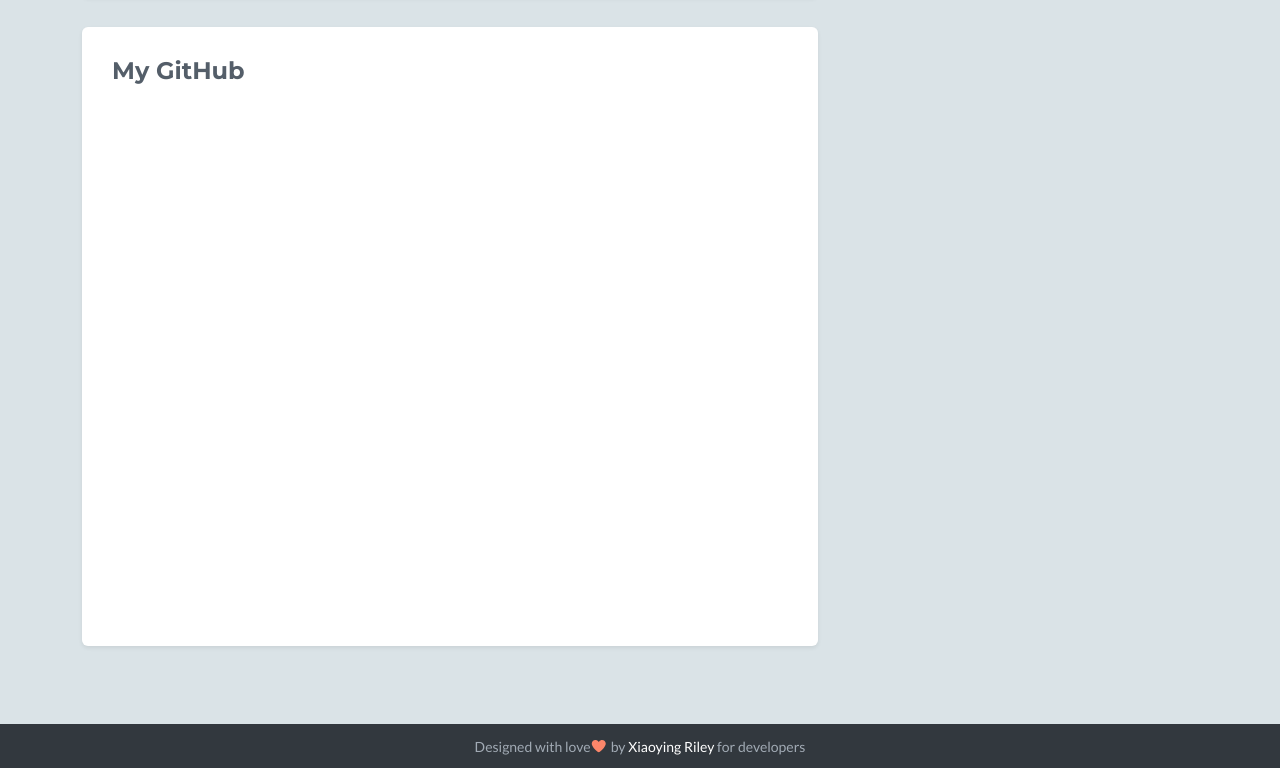
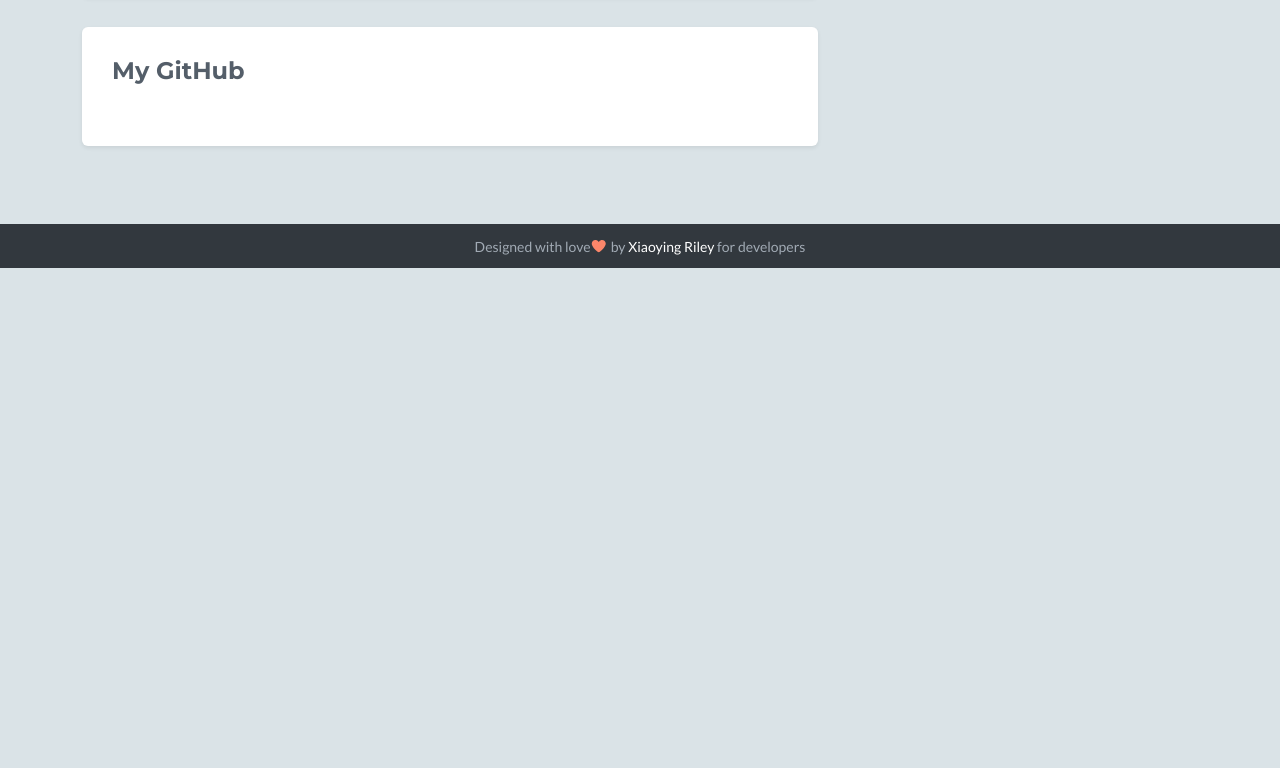
Before and after one commit to gianella-rocca/Portafolio, a plain HTML site: page index.html in a window 1280 px wide. Shown: the part 3429-4197 px from the top of the page. After the commit the page ends 3697 px from the top, so only its background shows below. Drawn offline with nearby package versions, Linux system fonts and the light colour scheme; no server answers; a script that the page names is missing; some icons are missing.

Commit message:
Update index.html

```diff
--- a/index.html
+++ b/index.html
@@ -211,9 +211,6 @@
                         </div><!--//github-graph-->
 
 
-                        <div id="ghfeed" class="ghfeed">
-                        </div><!--//ghfeed-->
-
                     </div><!--//secton-inner-->
                 </section><!--//section-->
             </div><!--//primary-->
```
